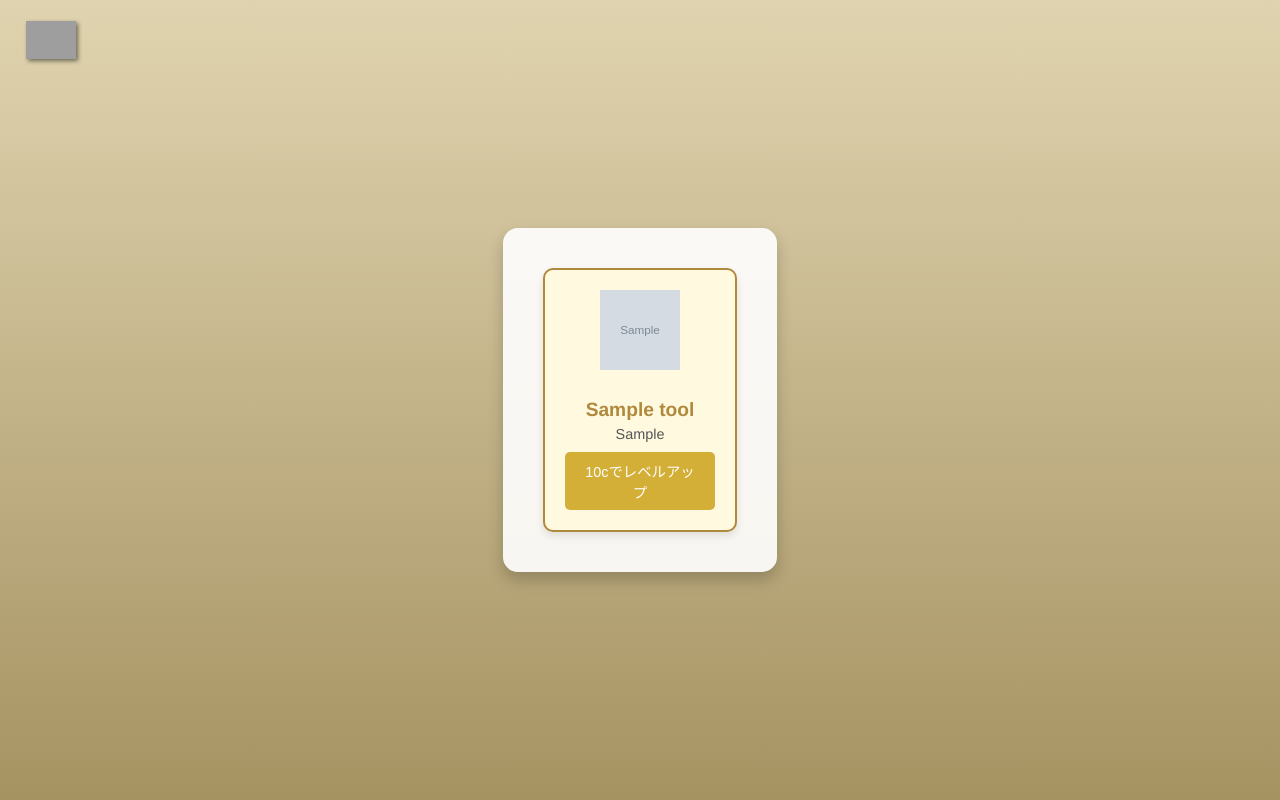
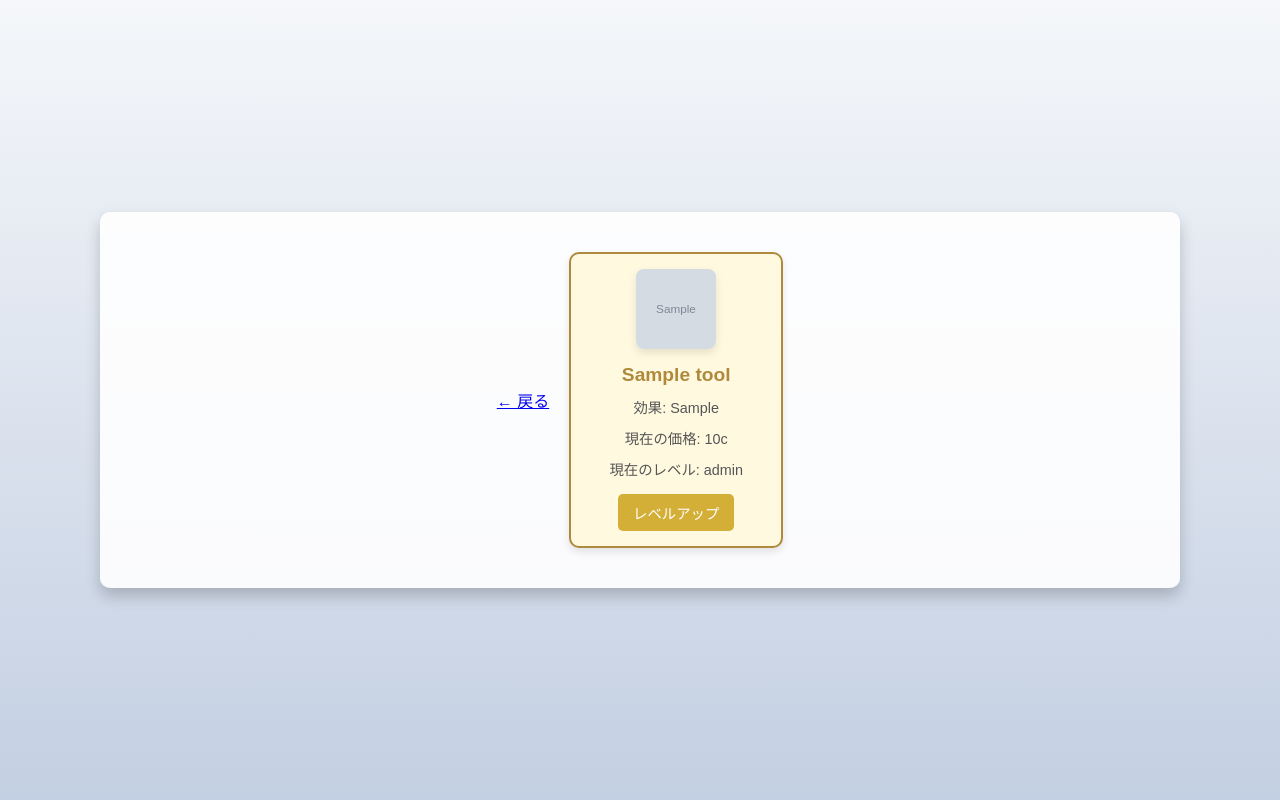
Before and after one commit to su-mi-ii/Giant-Killing, a PHP site: page /saibai_item.php in a window 1280 px wide. Run offline with PHP 8.4, Linux system fonts and the light colour scheme; the visitor is signed in with stand-in values (Sample User, id 1); tables that the repository leaves empty or names only in its code hold one stand-in row (values such as "Sample post"); grey boxes marked "Sample" are stand-in pictures; grey boxes are pictures that could not be loaded.

Commit message:
saibai_itemにもレベルアップ機能の追加

```diff
--- a/enviroment.php
+++ b/enviroment.php
@@ -31,8 +31,8 @@ if ($_SERVER['REQUEST_METHOD'] === 'POST') {
     $item = $stmt->fetch(PDO::FETCH_ASSOC);
 
     if ($item) {
-        // 価格を1.2倍にしてレベルを+1する
-        $new_price = ceil($item['price'] * 1.5); // 価格を切り上げ
+        // 価格を1.5倍にしてレベルを+1する
+        $new_price = ceil($item['price'] * 1.2); // 価格を切り上げ
         $new_level = $item['level'] + 1;
 
         // データベースを更新
@@ -127,6 +127,7 @@ if ($_SERVER['REQUEST_METHOD'] === 'POST') {
 </head>
 <body>
     <div class="container">
+    <a href="top.php" class="back-button">← 戻る</a>
         <?php if (!empty($items)): ?>
             <?php foreach ($items as $item): ?>
                 <div class="upgrade-item">
--- a/saibai_item.php
+++ b/saibai_item.php
@@ -7,7 +7,8 @@ if (isset($_SESSION['user_id'])) {
     $user_id = $_SESSION['user_id'];
 
     // ユーザーごとの道具情報を取得
-    $sql = "SELECT tool_name, price, effect, tool_image FROM tools WHERE user_id = :user_id";
+    $sql = "SELECT tool_id, tool_name, price, effect, tool_image, level
+            FROM tools WHERE user_id = :user_id";
     $stmt = $pdo->prepare($sql);
     $stmt->bindParam(':user_id', $user_id, PDO::PARAM_INT);
     $stmt->execute();
@@ -15,6 +16,38 @@ if (isset($_SESSION['user_id'])) {
 } else {
     echo 'ログインが必要です。';
     exit;
+}
+
+// レベルアップ処理
+if ($_SERVER['REQUEST_METHOD'] === 'POST') {
+    $tool_id = $_POST['tool_id'];
+
+    // 現在の価格とレベルを取得
+    $sql = "SELECT price, level FROM tools WHERE tool_id = :tool_id AND user_id = :user_id";
+    $stmt = $pdo->prepare($sql);
+    $stmt->bindParam(':tool_id', $tool_id, PDO::PARAM_INT);
+    $stmt->bindParam(':user_id', $user_id, PDO::PARAM_INT);
+    $stmt->execute();
+    $tool = $stmt->fetch(PDO::FETCH_ASSOC);
+
+    if ($tool) {
+        // 価格を1.5倍にしてレベルを+1する
+        $new_price = ceil($tool['price'] * 1.5); // 価格を切り上げ
+        $new_level = $tool['level'] + 1;
+
+        // データベースを更新
+        $sql = "UPDATE tools SET price = :new_price, level = :new_level
+                WHERE tool_id = :tool_id AND user_id = :user_id";
+        $stmt = $pdo->prepare($sql);
+        $stmt->bindParam(':new_price', $new_price, PDO::PARAM_INT);
+        $stmt->bindParam(':new_level', $new_level, PDO::PARAM_INT);
+        $stmt->bindParam(':tool_id', $tool_id, PDO::PARAM_INT);
+        $stmt->bindParam(':user_id', $user_id, PDO::PARAM_INT);
+        $stmt->execute();
+
+        header('Location: saibai_item.php'); // ページを再読み込み
+        exit;
+    }
 }
 ?>
 
@@ -26,14 +59,13 @@ if (isset($_SESSION['user_id'])) {
     <title>栽培道具</title>
     <style>
         body {
-            font-family: 'Helvetica', Arial, sans-serif;
-            background: linear-gradient(to bottom, #e0d4b0, #a69362);
+            font-family: 'Noto Sans JP', sans-serif;
+            background: linear-gradient(to bottom, #f5f7fa, #c3cfe2);
             margin: 0;
             display: flex;
             justify-content: center;
             align-items: center;
             min-height: 100vh;
-            overflow: hidden;
         }
 
         .container {
@@ -41,11 +73,69 @@ if (isset($_SESSION['user_id'])) {
             flex-wrap: wrap;
             justify-content: center;
             align-items: center;
-            gap: 30px;
+            gap: 20px;
             padding: 40px;
-            border-radius: 15px;
-            background-color: rgba(255, 255, 255, 0.9);
+            background: rgba(255, 255, 255, 0.9);
+            border-radius: 10px;
             box-shadow: 0 8px 15px rgba(0, 0, 0, 0.2);
+            width: 80%;
+            max-width: 1000px;
+        }
+
+        .upgrade-item {
+            display: flex;
+            flex-direction: column;
+            align-items: center;
+            padding: 15px;
+            width: 180px;
+            border: 2px solid #b08a3c;
+            border-radius: 10px;
+            background-color: #fff9e0;
+            box-shadow: 0 4px 8px rgba(0, 0, 0, 0.1);
+            transition: transform 0.3s, box-shadow 0.3s;
+        }
+
+        .upgrade-item:hover {
+            transform: scale(1.05);
+            box-shadow: 0 8px 15px rgba(0, 0, 0, 0.3);
+        }
+
+        .upgrade-item img {
+            width: 80px;
+            height: 80px;
+            margin-bottom: 10px;
+            border-radius: 8px;
+            box-shadow: 0 4px 8px rgba(0, 0, 0, 0.1);
+        }
+
+        .upgrade-item h3 {
+            font-size: 1.2rem;
+            color: #b08a3c;
+            margin: 5px 0;
+            font-weight: bold;
+        }
+
+        .upgrade-item p {
+            margin: 5px 0;
+            font-size: 0.9rem;
+            color: #555;
+        }
+
+        .upgrade-button {
+            margin-top: 10px;
+            padding: 8px 15px;
+            font-size: 0.9rem;
+            background-color: #d4af37;
+            color: white;
+            border: none;
+            border-radius: 5px;
+            cursor: pointer;
+            transition: background-color 0.3s, transform 0.2s;
+        }
+
+        .upgrade-button:hover {
+            background-color: #c4962e;
+            transform: translateY(-2px);
         }
 
         .exit-button {
@@ -55,83 +145,29 @@ if (isset($_SESSION['user_id'])) {
             background-color: transparent;
             border: none;
             cursor: pointer;
-            font-size: 1.5rem;
         }
 
         .exit-button img {
-            width: 50px;
+            width: 40px;
             height: auto;
-            filter: drop-shadow(2px 2px 2px rgba(0, 0, 0, 0.5));
-        }
-
-        .upgrade-item {
-            display: flex;
-            flex-direction: column;
-            align-items: center;
-            padding: 20px;
-            width: 150px;
-            height: 220px;
-            border: 2px solid #b08a3c;
-            border-radius: 10px;
-            background-color: #fff9e0;
-            box-shadow: 0 4px 8px rgba(0, 0, 0, 0.1);
-            transition: transform 0.3s, box-shadow 0.3s;
-        }
-
-        .upgrade-item:hover {
-            transform: scale(1.05);
-            box-shadow: 0 8px 12px rgba(0, 0, 0, 0.2);
-        }
-
-        .upgrade-item img {
-            width: 80px;
-            height: 80px;
-            margin-bottom: 10px;
-        }
-
-        .upgrade-item h3 {
-            font-size: 1.2rem;
-            color: #b08a3c;
-            margin-bottom: 5px;
-        }
-
-        .upgrade-item p {
-            font-size: 0.9rem;
-            color: #555;
-            margin: 0;
-        }
-
-        .upgrade-button {
-            margin-top: 10px;
-            padding: 8px 15px;
-            border: none;
-            background-color: #d4af37;
-            color: #fff;
-            font-size: 0.9rem;
-            border-radius: 5px;
-            cursor: pointer;
-            transition: background-color 0.3s;
-        }
-
-        .upgrade-button:hover {
-            background-color: #c4962e;
         }
     </style>
 </head>
 <body>
-
-    <button class="exit-button">
-        <img src="exit_icon.png" alt="Exit">
-    </button>
-
     <div class="container">
+    <a href="top.php" class="back-button">← 戻る</a>
         <?php if (!empty($tools)): ?>
             <?php foreach ($tools as $tool): ?>
                 <div class="upgrade-item">
                     <img src="<?= htmlspecialchars($tool['tool_image']) ?>" alt="<?= htmlspecialchars($tool['tool_name']) ?> Icon">
                     <h3><?= htmlspecialchars($tool['tool_name']) ?></h3>
-                    <p><?= htmlspecialchars($tool['effect']) ?></p>
-                    <button class="upgrade-button"><?= htmlspecialchars($tool['price']) ?>cでレベルアップ</button>
+                    <p>効果: <?= htmlspecialchars($tool['effect']) ?></p>
+                    <p>現在の価格: <?= htmlspecialchars($tool['price']) ?>c</p>
+                    <p>現在のレベル: <?= htmlspecialchars($tool['level']) ?></p>
+                    <form method="POST">
+                        <input type="hidden" name="tool_id" value="<?= $tool['tool_id'] ?>">
+                        <button class="upgrade-button">レベルアップ</button>
+                    </form>
                 </div>
             <?php endforeach; ?>
         <?php else: ?>
```
